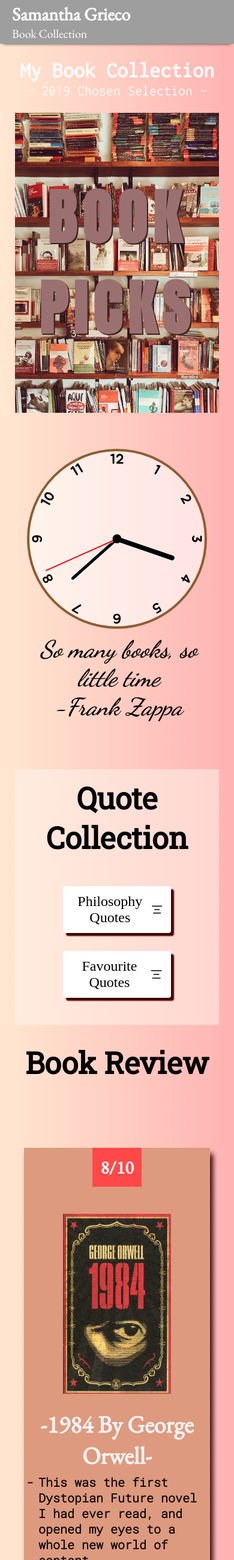
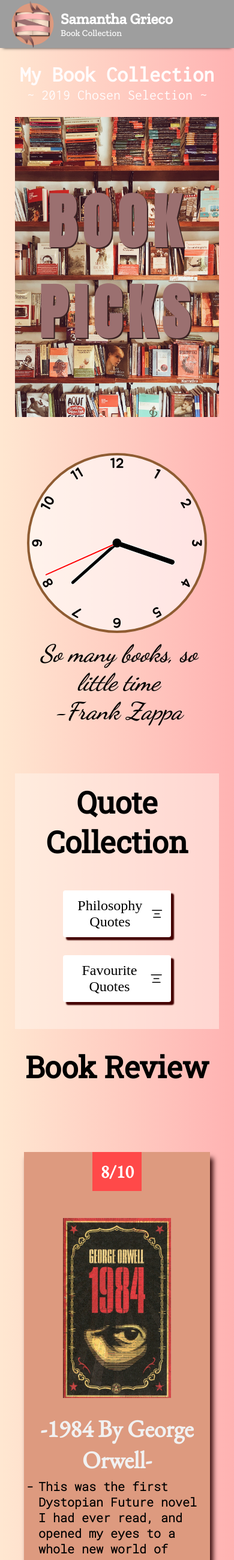
Before and after one commit to Samanthatb1/samantha-book-picks, a PHP site: page / in a window 390 px wide. Shown: the whole page at 60% size. Run offline with PHP 8.4, Linux system fonts and the light colour scheme; grey boxes are pictures that could not be loaded.

Commit message:
adjusted nav bar

```diff
--- a/index.html
+++ b/index.html
@@ -12,14 +12,18 @@
   <link href="https://fonts.googleapis.com/css2?family=EB+Garamond&display=swap" rel="stylesheet">
   <link href="https://fonts.googleapis.com/css2?family=Roboto+Mono:wght@300&display=swap" rel="stylesheet">
   <link href="https://fonts.googleapis.com/css2?family=Roboto+Slab&display=swap" rel="stylesheet">
+  <link href="https://fonts.googleapis.com/css2?family=Zilla+Slab:wght@500&display=swap" rel="stylesheet">
   <title>Sam Book Clock</title>
 </head>
 <body>
 
   <nav class="navbar">
     <div class="left-nav">
-      <h4>Samantha Grieco</h4>
-      <p>Book Collection</p>
+      <img src="img/logo2.png" class="logo-image" alt="Logo for website">
+      <div class="info">
+        <h4>Samantha Grieco</h4>
+        <p>Book Collection</p>
+      </div>
     </div>
     <div class="right-nav">
 
--- a/style.css
+++ b/style.css
@@ -13,7 +13,7 @@
 
   .navbar{
     width: 100% ;
-    height: 73px ;
+    height: 80px ;
     background-color: rgb(129, 54, 24);
     background: url(img/wood.jpg) no-repeat center;
     background-size: cover;
@@ -22,6 +22,7 @@
     display: flex ;
     flex-direction: row;
     justify-content: space-between;
+    align-items: center;
     box-shadow: 0 5px 5px -5px #333;
     z-index: 20;
     overflow: hidden ;
@@ -29,21 +30,34 @@
 
   .left-nav{
     display: flex ;
-    flex-direction: column;
-    justify-content: center;
+    flex-direction: row;
+    justify-content: flex-start;
     color: white ;
   }
 
+  .logo-image{
+    width: 83px ;
+    height: 83px ;
+    margin-left: 13px ;
+  }
+
+  .info{
+    display: flex ;
+    flex-direction: column;
+    justify-content: center;
+  }
+
   .left-nav h4{
-    margin: 0 20px;
+    margin: 0 5px;
     font-size: 30px ;
-    font-family: 'EB Garamond', serif;
+    font-family: 'Zilla Slab', serif;
   }
 
   .left-nav p{
-    margin: 0 20px ;
+    margin: 0 5px ;
     font-size: 20px ;
-    font-family: 'EB Garamond', serif;
+    font-family: 'Zilla Slab', serif;
+    font-weight: 300 ;
   }
 
   .container{
@@ -699,4 +713,13 @@
     .quote-block{
       width: 200px ;
     }
+
+    .left-nav h4{
+      font-size: 25px ;
+    }
+
+    .left-nav p{
+      font-size: 15px ;
+    }
+
   }
```
Also changed, not shown: img/logo1.png (added), img/logo2.png (added), 2 other files.
